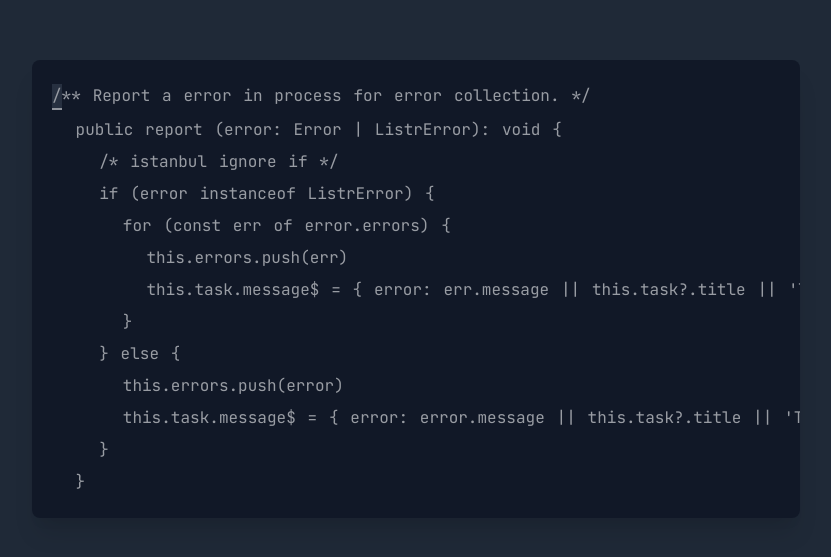
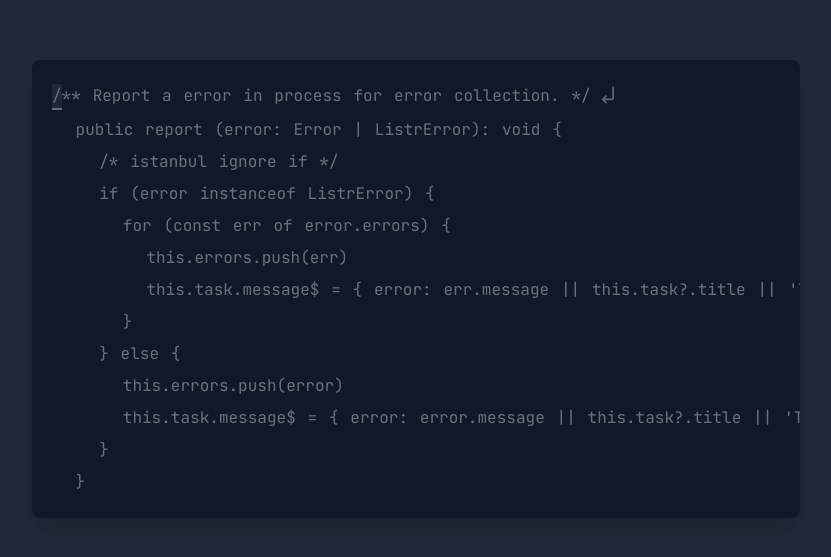
Before and after one commit to hamittokay/codetyping.io, a Nuxt app: page / in a window 1280 px wide. Shown: the part 111-668 px from the top of the page, without its empty margins (224-1055 px from the left). Built offline with nearby package versions, Linux system fonts and the light colour scheme.

Commit message:
UI fixes & Add `|`

```diff
--- a/assets/styles/main.css
+++ b/assets/styles/main.css
@@ -23,6 +23,7 @@
 
 .word .invalid {
   color: #ca4754;
+  @apply opacity-100;
 }
 
 .cursor {
@@ -56,12 +57,8 @@
 }
 
 ::-webkit-scrollbar-thumb {
-  background-color: #d6dee1;
+  @apply bg-gray-800 hover:bg-gray-700;
   border-radius: 20px;
   border: 6px solid transparent;
   background-clip: content-box;
 }
-
-::-webkit-scrollbar-thumb:hover {
-  background-color: #a8bbbf;
-}
--- a/components/typing-area.vue
+++ b/components/typing-area.vue
@@ -9,6 +9,12 @@
         :active="activeWordIdx === j && activeLineIdx == i"
         :key="j"
         @keypress="onKeypress"
+      />
+      <img
+        v-show="activeLineIdx == i"
+        class="w-3 -mt-1"
+        src="/icons/enter.svg"
+        alt="Enter"
       />
     </div>
   </div>
--- a/components/word.vue
+++ b/components/word.vue
@@ -3,7 +3,7 @@
     <span
       v-for="(letter, i) in letters"
       :key="i"
-      class="opacity-60 text-gray-100"
+      class="opacity-40 text-gray-100"
       :class="{
         'opacity-100': isCorrect(letter, i),
         invalid: isError(letter, i),
--- a/config/key-codes.js
+++ b/config/key-codes.js
@@ -156,5 +156,6 @@ export const allowedKeys = [
   ")",
   "{",
   "}",
-  " "
+  " ",
+  "|"
 ];
```
Also changed, not shown: static/icons/enter.svg (added).
